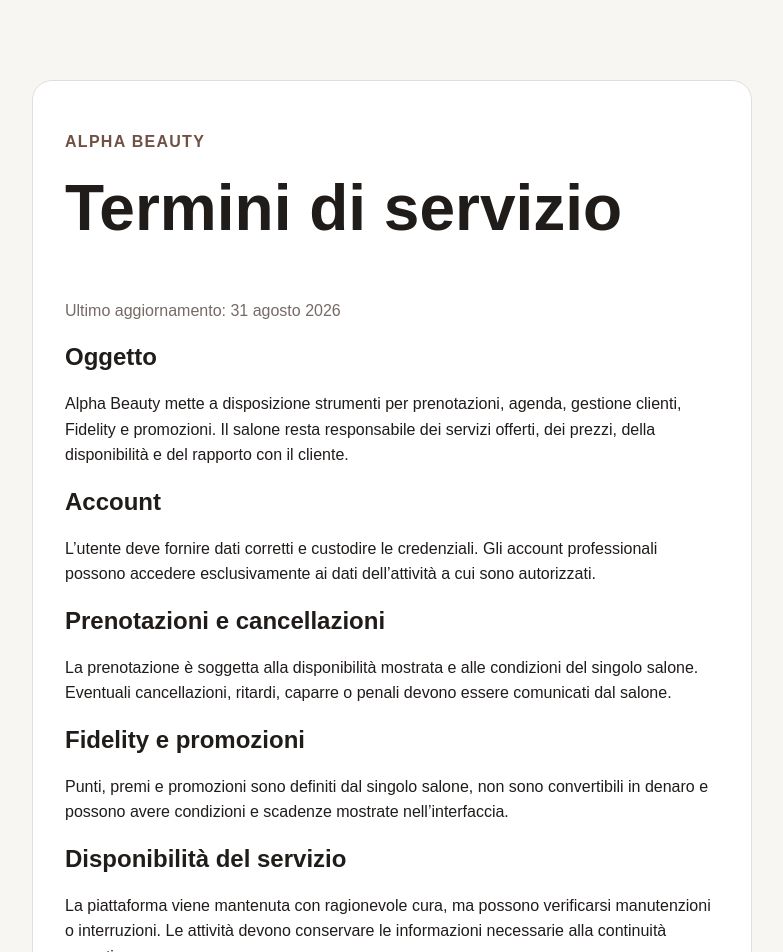
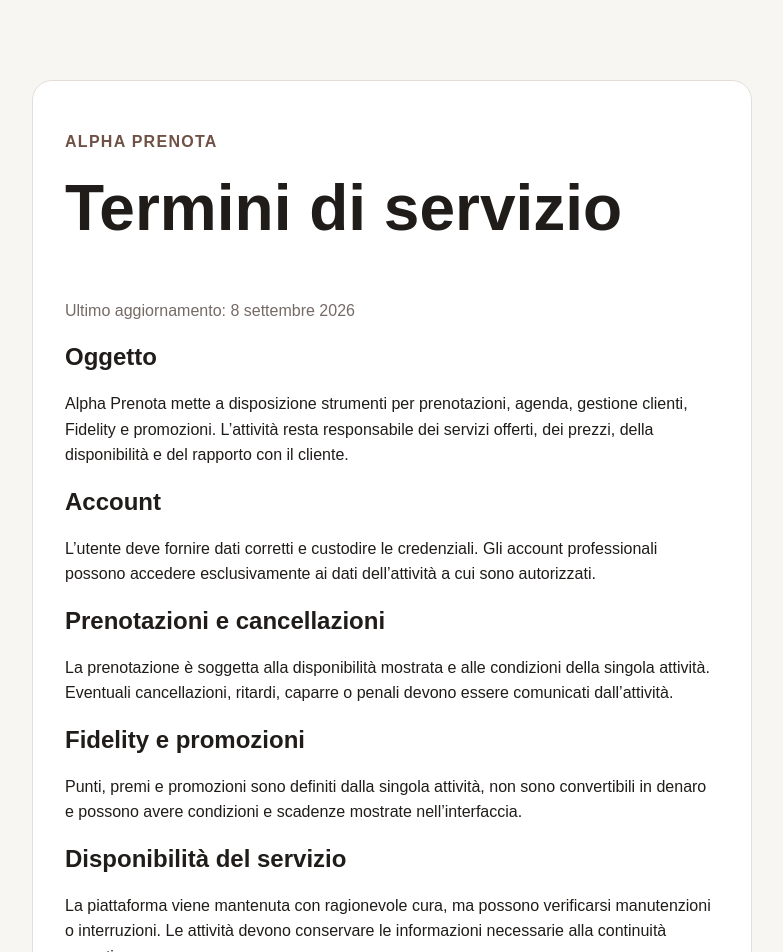
Before and after one commit to Ettorelg/BEAUTY, a Next.js app: page /terms in a window 1280 px wide. Shown: the top 952 px of the page, without its empty margins (248-1031 px from the left). Built offline with nearby package versions, Linux system fonts and the light colour scheme.

Commit message:
Update terms branding to Alpha Prenota

```diff
--- a/src/app/terms/page.tsx
+++ b/src/app/terms/page.tsx
@@ -1,14 +1,14 @@
 import Link from "next/link";
 
-export const metadata = { title: "Termini di servizio · Alpha Beauty" };
+export const metadata = { title: "Termini di servizio · Alpha Prenota" };
 
 export default function TermsPage() {
   return <main className="legal-shell"><article className="card legal-document">
-    <p className="eyebrow">Alpha Beauty</p><h1>Termini di servizio</h1><p className="muted">Ultimo aggiornamento: 31 agosto 2026</p>
-    <h2>Oggetto</h2><p>Alpha Beauty mette a disposizione strumenti per prenotazioni, agenda, gestione clienti, Fidelity e promozioni. Il salone resta responsabile dei servizi offerti, dei prezzi, della disponibilità e del rapporto con il cliente.</p>
+    <p className="eyebrow">Alpha Prenota</p><h1>Termini di servizio</h1><p className="muted">Ultimo aggiornamento: 8 settembre 2026</p>
+    <h2>Oggetto</h2><p>Alpha Prenota mette a disposizione strumenti per prenotazioni, agenda, gestione clienti, Fidelity e promozioni. L’attività resta responsabile dei servizi offerti, dei prezzi, della disponibilità e del rapporto con il cliente.</p>
     <h2>Account</h2><p>L’utente deve fornire dati corretti e custodire le credenziali. Gli account professionali possono accedere esclusivamente ai dati dell’attività a cui sono autorizzati.</p>
-    <h2>Prenotazioni e cancellazioni</h2><p>La prenotazione è soggetta alla disponibilità mostrata e alle condizioni del singolo salone. Eventuali cancellazioni, ritardi, caparre o penali devono essere comunicati dal salone.</p>
-    <h2>Fidelity e promozioni</h2><p>Punti, premi e promozioni sono definiti dal singolo salone, non sono convertibili in denaro e possono avere condizioni e scadenze mostrate nell’interfaccia.</p>
+    <h2>Prenotazioni e cancellazioni</h2><p>La prenotazione è soggetta alla disponibilità mostrata e alle condizioni della singola attività. Eventuali cancellazioni, ritardi, caparre o penali devono essere comunicati dall’attività.</p>
+    <h2>Fidelity e promozioni</h2><p>Punti, premi e promozioni sono definiti dalla singola attività, non sono convertibili in denaro e possono avere condizioni e scadenze mostrate nell’interfaccia.</p>
     <h2>Disponibilità del servizio</h2><p>La piattaforma viene mantenuta con ragionevole cura, ma possono verificarsi manutenzioni o interruzioni. Le attività devono conservare le informazioni necessarie alla continuità operativa.</p>
     <p className="legal-note">I termini dovranno essere completati con dati societari, foro competente, condizioni economiche e regole di recesso prima della commercializzazione.</p>
     <Link className="ghost-button link-button" href="/">Torna alla home</Link>
```
